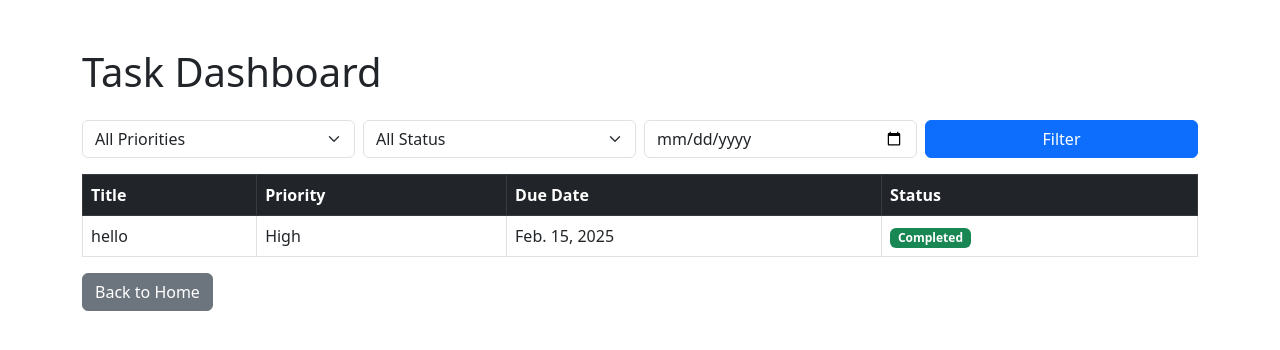
After one commit to mrlaw74/django-web, a Django app: page /dashboard/ in a window 1280 px wide. The commit adds this page. Shown: the top 350 px of the page. Run offline with Django 5.2, Linux system fonts and the light colour scheme; a user stored in the database is signed in; data comes from the database, SQL or seed files in the repository.

Commit message:
add dashboard page

```diff
--- /dev/null
+++ b/myproject/myapp/templates/dashboard.html
@@ -0,0 +1,73 @@
+<!DOCTYPE html>
+<html lang="en">
+<head>
+    <meta charset="UTF-8">
+    <meta name="viewport" content="width=device-width, initial-scale=1.0">
+    <title>Task Dashboard</title>
+    <link rel="stylesheet" href="https://cdn.jsdelivr.net/npm/bootstrap@5.3.0/dist/css/bootstrap.min.css">
+</head>
+<body class="container mt-5">
+    <h1 class="mb-4">Task Dashboard</h1>
+
+    <!-- Filters -->
+    <form method="GET" class="mb-3">
+        <div class="row g-2">
+            <div class="col-md-3">
+                <select name="priority" class="form-select">
+                    <option value="">All Priorities</option>
+                    <option value="Low">Low</option>
+                    <option value="Medium">Medium</option>
+                    <option value="High">High</option>
+                </select>
+            </div>
+            <div class="col-md-3">
+                <select name="status" class="form-select">
+                    <option value="">All Status</option>
+                    <option value="completed">Completed</option>
+                    <option value="pending">Pending</option>
+                </select>
+            </div>
+            <div class="col-md-3">
+                <input type="date" name="due_date" class="form-control">
+            </div>
+            <div class="col-md-3">
+                <button type="submit" class="btn btn-primary w-100">Filter</button>
+            </div>
+        </div>
+    </form>
+
+    <!-- Task List -->
+    <table class="table table-bordered">
+        <thead class="table-dark">
+            <tr>
+                <th>Title</th>
+                <th>Priority</th>
+                <th>Due Date</th>
+                <th>Status</th>
+            </tr>
+        </thead>
+        <tbody>
+            {% for task in tasks %}
+                <tr>
+                    <td>{{ task.title }}</td>
+                    <td>{{ task.priority }}</td>
+                    <td>{{ task.due_date|default:"No due date" }}</td>
+                    <td>
+                        {% if task.completed %}
+                            <span class="badge bg-success">Completed</span>
+                        {% else %}
+                            <span class="badge bg-warning">Pending</span>
+                        {% endif %}
+                    </td>
+                </tr>
+            {% empty %}
+                <tr>
+                    <td colspan="4" class="text-center text-muted">No tasks found.</td>
+                </tr>
+            {% endfor %}
+        </tbody>
+    </table>
+
+    <a href="{% url 'home' %}" class="btn btn-secondary">Back to Home</a>
+</body>
+</html>
--- a/myproject/myapp/templates/home.html
+++ b/myproject/myapp/templates/home.html
@@ -5,6 +5,11 @@
 {% block content %}
 <div class="card shadow-lg p-4">
     <h1 class="text-center text-primary">Your Tasks</h1>
+
+    <!-- Go to Dashboard Button -->
+    <div class="text-end mb-3">
+        <a href="{% url 'dashboard' %}" class="btn btn-outline-primary">Go to Dashboard</a>
+    </div>
 
     <!-- Task Form -->
     <form method="POST" class="mb-4">
--- a/myproject/myapp/urls.py
+++ b/myproject/myapp/urls.py
@@ -1,5 +1,5 @@
 from django.urls import path
-from .views import home, edit_task, delete_task
+from .views import home, edit_task, delete_task, dashboard
 from . import views
 
 urlpatterns = [
@@ -9,4 +9,5 @@ urlpatterns = [
     path('register/', views.register_user, name='register'),
     path('login/', views.login_user, name='login'),
     path('logout/', views.logout_user, name='logout'),
+    path('dashboard/', dashboard, name='dashboard'),
 ]
--- a/myproject/myapp/views.py
+++ b/myproject/myapp/views.py
@@ -1,5 +1,5 @@
 from django.shortcuts import render, redirect, get_object_or_404
-from django.contrib.auth import login, logout, authenticate
+from django.contrib.auth import login, logout
 from django.contrib.auth.forms import UserCreationForm, AuthenticationForm
 from django.contrib.auth.decorators import login_required
 from django.http import HttpResponseForbidden
@@ -7,8 +7,6 @@ from .models import Task
 from .forms import TaskForm
 from django.http import HttpResponseRedirect
 from django.urls import reverse
-from django.shortcuts import get_object_or_404
-from django.contrib.auth.decorators import login_required
 
 
 def register_user(request):
@@ -81,3 +79,25 @@ def delete_task(request, task_id):
 
     task.delete()
     return redirect('home')
+
+@login_required
+def dashboard(request):
+    tasks = Task.objects.filter(user=request.user)
+
+    # Filtering logic
+    priority = request.GET.get('priority')
+    status = request.GET.get('status')
+    due_date = request.GET.get('due_date')
+
+    if priority:
+        tasks = tasks.filter(priority=priority)
+
+    if status == 'completed':
+        tasks = tasks.filter(completed=True)
+    elif status == 'pending':
+        tasks = tasks.filter(completed=False)
+
+    if due_date:
+        tasks = tasks.filter(due_date=due_date)
+
+    return render(request, 'dashboard.html', {'tasks': tasks})
```
